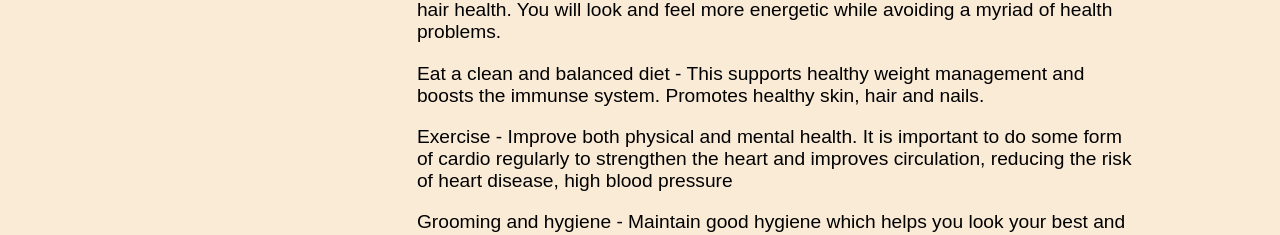
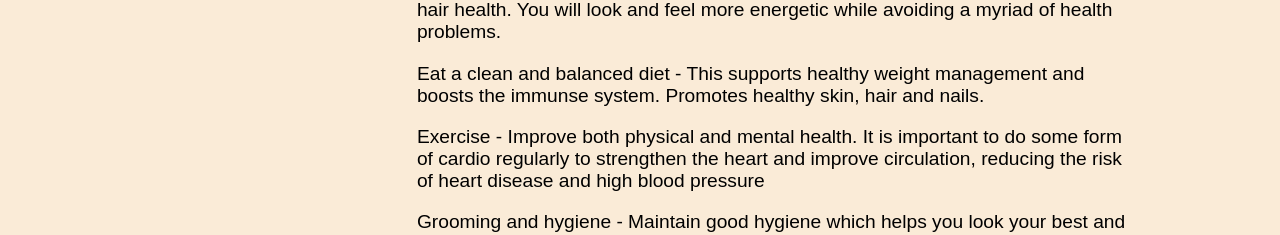
Before and after one commit to Tanjil-04/Tanjil-04.github.io, a plain HTML site: page index.html in a window 1280 px wide. Shown: the part 4840-5075 px from the top of the page. Drawn offline with Linux system fonts and the light colour scheme; a web font is replaced by a local one.

Commit message:
changed grammar

```diff
--- a/index.html
+++ b/index.html
@@ -155,7 +155,7 @@
                         </p>
 
                         <p>
-                            Exercise - Improve both physical and mental health. It is important to do some form of cardio regularly to strengthen the heart and improves circulation, reducing the risk of heart disease, high blood pressure
+                            Exercise - Improve both physical and mental health. It is important to do some form of cardio regularly to strengthen the heart and improve circulation, reducing the risk of heart disease and high blood pressure
                         </p>
 
                         <p>
```
